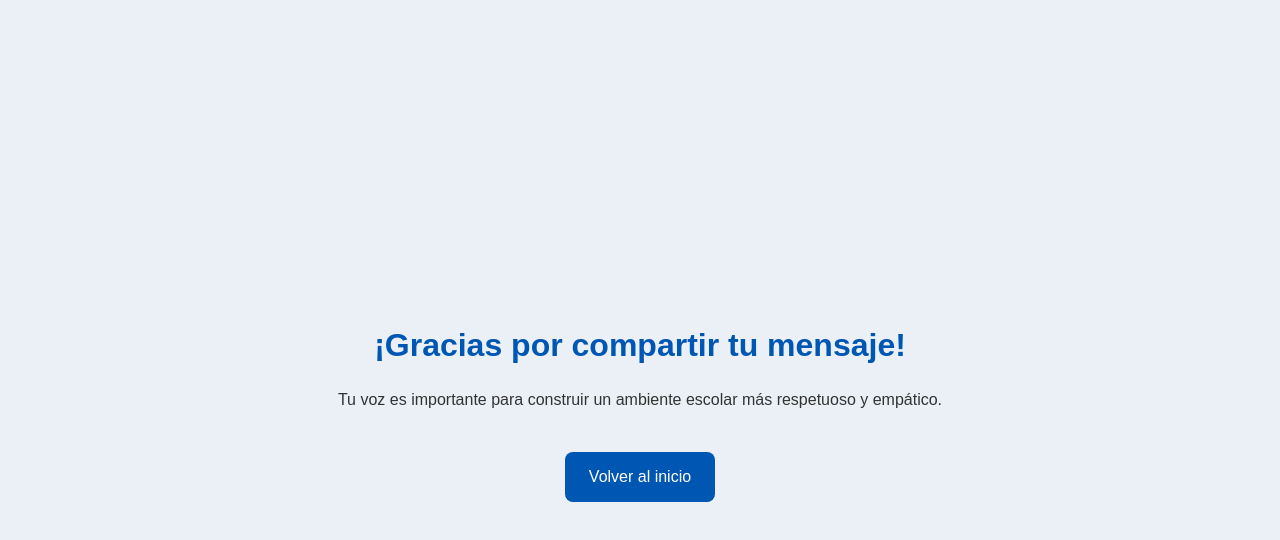
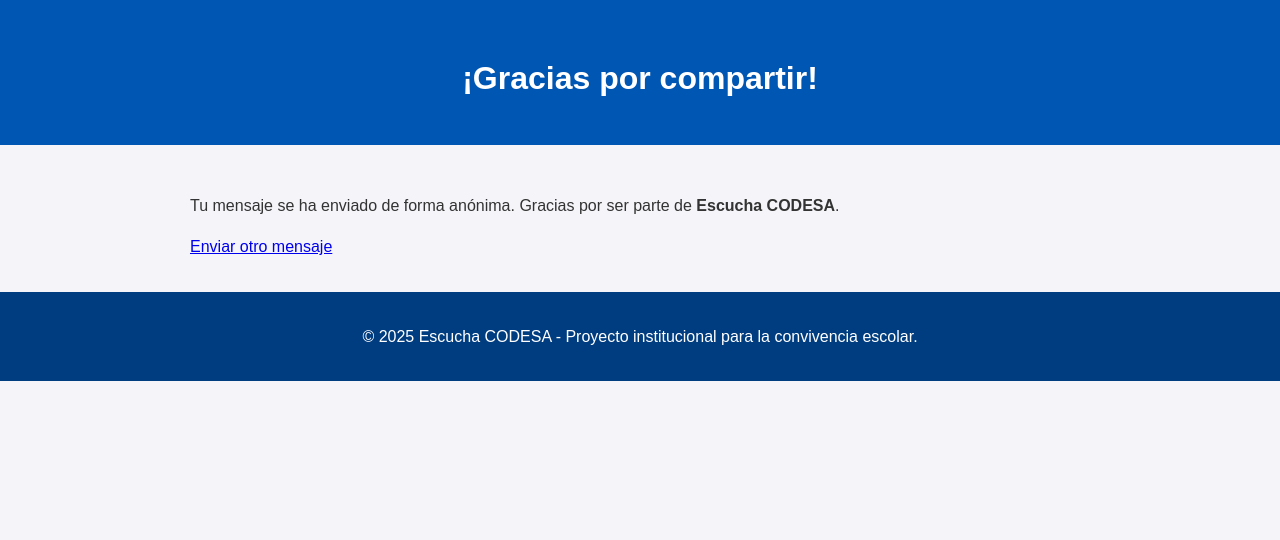
Before and after one commit to yeick2812-byte/escuchacodesa, a plain HTML site: page gracias.html in a window 1280 px wide. Drawn offline with Linux system fonts and the light colour scheme.

Commit message:
gracias.html

```diff
--- a/gracias.html
+++ b/gracias.html
@@ -3,14 +3,23 @@
 <head>
   <meta charset="UTF-8">
   <meta name="viewport" content="width=device-width, initial-scale=1.0">
-  <title>Gracias</title>
+  <title>¡Mensaje Enviado!</title>
   <link rel="stylesheet" href="style.css">
 </head>
-<body class="gracias">
+<body>
+  <header>
+    <h1>¡Gracias por compartir!</h1>
+  </header>
+
   <main>
-    <h1>¡Gracias por compartir tu mensaje!</h1>
-    <p>Tu voz es importante para construir un ambiente escolar más respetuoso y empático.</p>
-    <a href="index.html" class="btn-volver">Volver al inicio</a>
+    <section class="confirmacion">
+      <p>Tu mensaje se ha enviado de forma anónima. Gracias por ser parte de <strong>Escucha CODESA</strong>.</p>
+      <a href="index.html" class="btn">Enviar otro mensaje</a>
+    </section>
   </main>
+
+  <footer>
+    <p>© 2025 Escucha CODESA - Proyecto institucional para la convivencia escolar.</p>
+  </footer>
 </body>
 </html>
```
